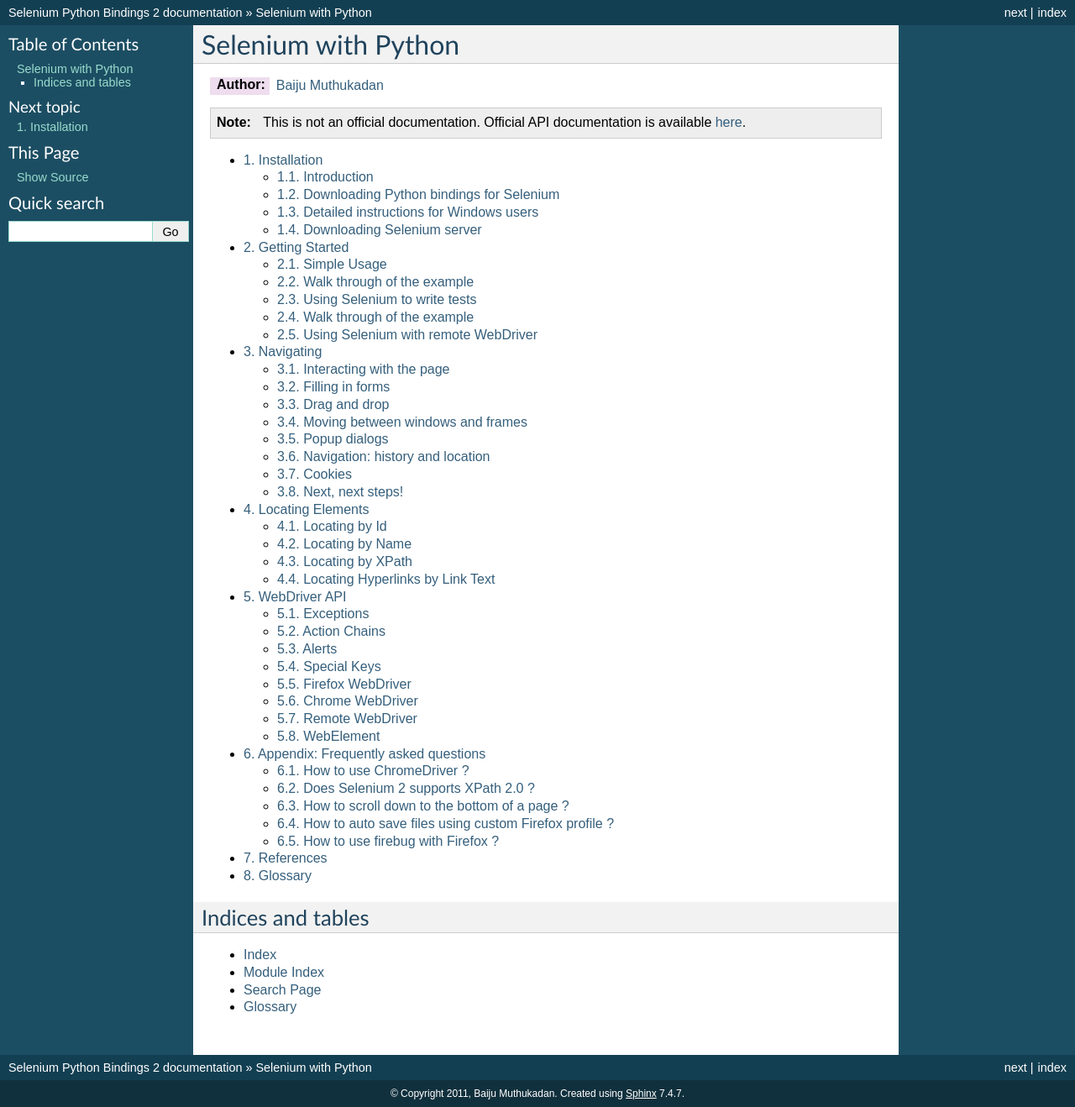
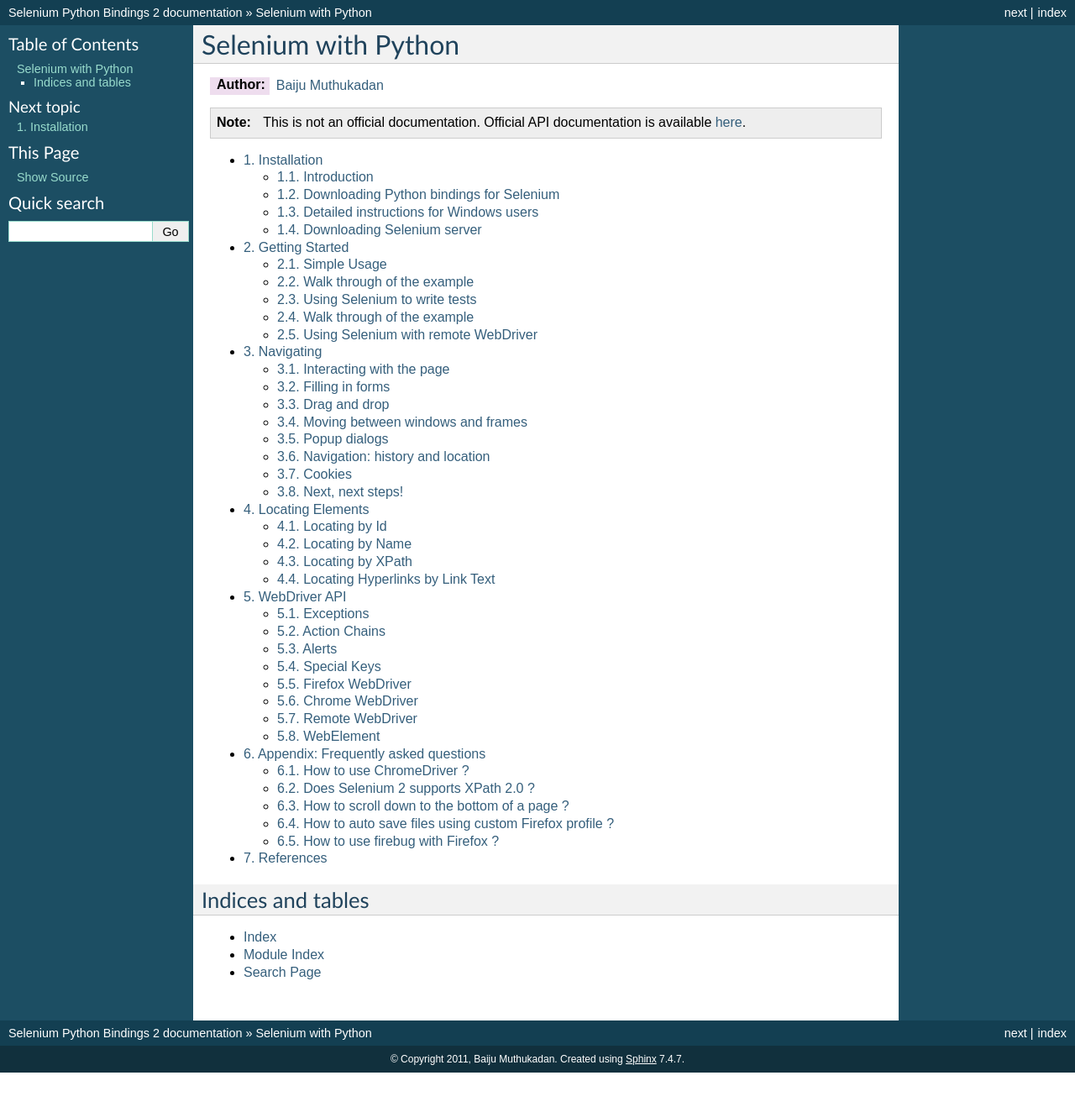
Before and after one commit to baijum/selenium-python, a Sphinx documentation site: the page built from source/index.rst, in a window 1280 px wide. Shown: the whole page at 84% size. Built offline with Sphinx 7.4.7, drawn with Linux system fonts in a browser that asks for light colours; after the commit the page ends 1277 px from its top, so only the background shows below that.

Commit message:
remove glossary

```diff
--- a/source/index.rst
+++ b/source/index.rst
@@ -20,7 +20,6 @@
    api
    faq
    references
-   glossary
 
 
 Indices and tables
@@ -29,4 +28,3 @@
 * :ref:`genindex`
 * :ref:`modindex`
 * :ref:`search`
-* :ref:`glossary`
```
